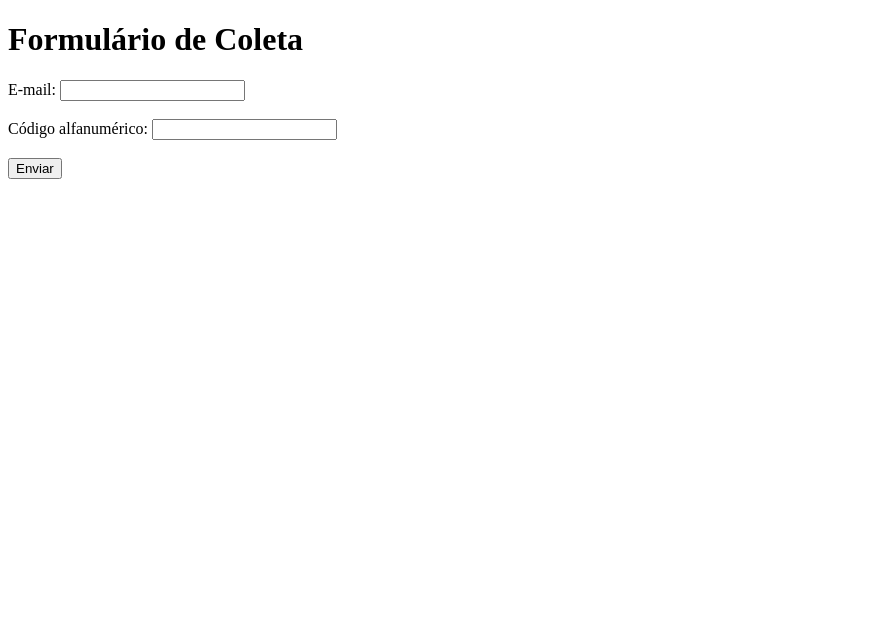
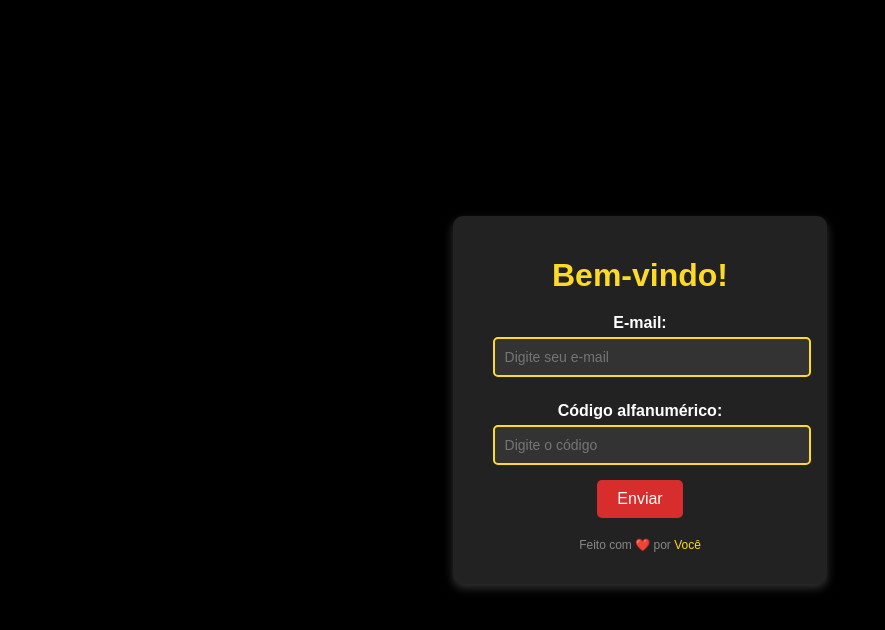
Before and after one commit to Antonio-007770/Unknow, a plain HTML site: page index.html in a window 1280 px wide. Shown: the whole page, without its empty margins (0-885 px from the left). Drawn offline with Linux system fonts and the light colour scheme.

Commit message:
Update index.html

```diff
--- a/index.html
+++ b/index.html
@@ -4,19 +4,95 @@
     <meta charset="UTF-8">
     <meta name="viewport" content="width=device-width, initial-scale=1.0">
     <title>Formulário de Coleta</title>
+    <style>
+        /* Estilos gerais */
+        body {
+            font-family: Arial, sans-serif;
+            background-color: black;
+            color: white;
+            margin: 0;
+            padding: 0;
+            display: flex;
+            justify-content: center;
+            align-items: center;
+            height: 100vh;
+        }
+
+        /* Estilo do container */
+        .container {
+            background-color: #222;
+            border-radius: 10px;
+            padding: 20px 40px;
+            box-shadow: 0 4px 10px rgba(255, 255, 255, 0.2);
+            text-align: center;
+        }
+
+        h1 {
+            color: #fdda24; /* Amarelo */
+            margin-bottom: 20px;
+        }
+
+        label {
+            color: #ffffff; /* Branco para contraste */
+            font-weight: bold;
+            display: block;
+            margin: 10px 0 5px;
+        }
+
+        input {
+            width: 100%;
+            padding: 10px;
+            margin-bottom: 15px;
+            border: 2px solid #fdda24; /* Amarelo */
+            border-radius: 5px;
+            background-color: #333;
+            color: white;
+            font-size: 14px;
+        }
+
+        button {
+            background-color: #d72d2d; /* Vermelho */
+            color: white;
+            border: none;
+            padding: 10px 20px;
+            border-radius: 5px;
+            font-size: 16px;
+            cursor: pointer;
+        }
+
+        button:hover {
+            background-color: #f44242; /* Vermelho mais claro */
+        }
+
+        .footer {
+            margin-top: 20px;
+            color: #888;
+            font-size: 12px;
+        }
+
+        .footer a {
+            color: #fdda24; /* Amarelo */
+            text-decoration: none;
+        }
+
+        .footer a:hover {
+            text-decoration: underline;
+        }
+    </style>
 </head>
 <body>
-    <h1>Formulário de Coleta</h1>
-    <form action="https://formspree.io/f/<YOUR_FORM_ID>" method="POST">
-        <label for="email">E-mail:</label>
-        <input type="email" id="email" name="email" required>
-        <br><br>
+    <div class="container">
+        <h1>Bem-vindo!</h1>
+        <form action="https://formspree.io/f/movqpnoo" method="POST">
+            <label for="email">E-mail:</label>
+            <input type="email" id="email" name="email" placeholder="Digite seu e-mail" required>
 
-        <label for="codigo">Código alfanumérico:</label>
-        <input type="text" id="codigo" name="codigo" required>
-        <br><br>
+            <label for="codigo">Código alfanumérico:</label>
+            <input type="text" id="codigo" name="codigo" placeholder="Digite o código" required>
 
-        <button type="submit">Enviar</button>
-    </form>
-</body>
-</html>
+            <button type="submit">Enviar</button>
+        </form>
+        <div class="footer">
+            <p>Feito com ❤️ por <a href="https://github.com">Você</a></p>
+        </div>
+    </div>
```
